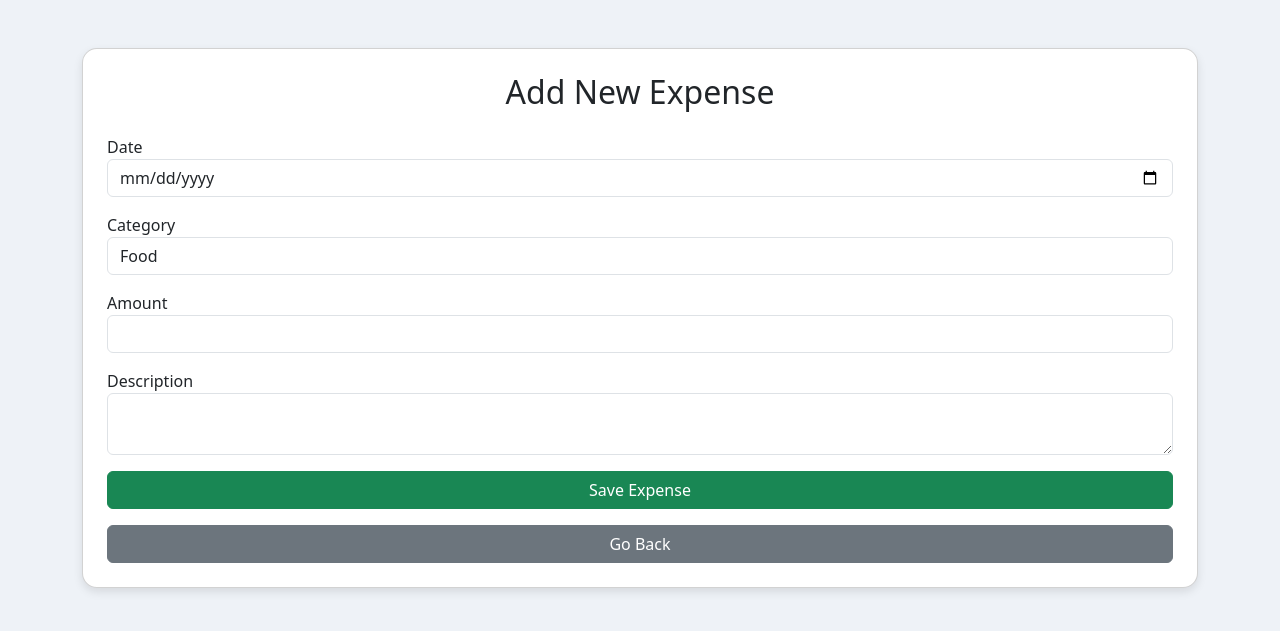
After one commit to NavuruSahithya/CaseStudies-Assignments, a Flask app: page /edit/1 in a window 1280 px wide. The commit adds this page. Shown: the top 631 px of the page. Run offline with Flask 3, Linux system fonts and the light colour scheme.

Commit message:
Updates to the applications

```diff
--- a/Assignemnts/expense_tracker_python/app.py
+++ b/Assignemnts/expense_tracker_python/app.py
@@ -20,6 +20,7 @@ if not os.path.exists(DATA_FILE) or os.path.getsize(DATA_FILE) == 0:
 # Home Route
 @app.route('/')
 def home():
+
     df = pd.read_csv(DATA_FILE)
 
     total_expense = df["Amount"].sum() if not df.empty else 0
@@ -35,7 +36,7 @@ def home():
     )
 
     monthly_expense = (
-        df[df["Date"].str.contains(datetime.now().strftime("%Y-%m"))]["Amount"].sum()
+        df[df["Date"].astype(str).str.contains(datetime.now().strftime("%Y-%m"))]["Amount"].sum()
         if not df.empty else 0
     )
 
@@ -46,20 +47,23 @@ def home():
         total=total_expense,
         monthly=monthly_expense,
         highest=highest_category,
-        expenses=df.to_dict(orient='records')
+        expenses=df.reset_index().to_dict(orient='records')
     )
 
 
 # Add Expense Route
 @app.route('/add', methods=['GET', 'POST'])
 def add_expense():
+
     if request.method == 'POST':
+
         date = request.form['date']
         category = request.form['category']
         amount = request.form['amount']
         description = request.form['description']
 
         try:
+
             amount = float(amount)
 
             new_data = pd.DataFrame([{
@@ -69,18 +73,66 @@ def add_expense():
                 "Description": description
             }])
 
-            new_data.to_csv(DATA_FILE, mode='a', header=False, index=False)
+            new_data.to_csv(
+                DATA_FILE,
+                mode='a',
+                header=False,
+                index=False
+            )
 
             return redirect(url_for('home'))
 
         except ValueError:
             return "Invalid Amount Entered"
 
-    return render_template("add_expense.html")
+    return render_template("edit_expense.html")
+
+
+# Delete Expense
+@app.route('/delete/<int:index>')
+def delete_expense(index):
+
+    df = pd.read_csv(DATA_FILE)
+
+    if index < len(df):
+
+        df = df.drop(index)
+
+        df.reset_index(drop=True, inplace=True)
+
+        df.to_csv(DATA_FILE, index=False)
+
+    return redirect(url_for('home'))
+
+
+# Edit Expense
+@app.route('/edit/<int:index>', methods=['GET', 'POST'])
+def edit_expense(index):
+
+    df = pd.read_csv(DATA_FILE)
+
+    if request.method == 'POST':
+
+        df.loc[index, 'Date'] = request.form['date']
+        df.loc[index, 'Category'] = request.form['category']
+        df.loc[index, 'Amount'] = float(request.form['amount'])
+        df.loc[index, 'Description'] = request.form['description']
+
+        df.to_csv(DATA_FILE, index=False)
+
+        return redirect(url_for('home'))
+
+    expense = df.loc[index]
+
+    return render_template(
+        'edit_expense.html',
+        expense=expense
+    )
 
 
 # Generate Pie Chart
 def generate_chart(category_expense):
+
     if not category_expense:
         return
 
@@ -88,13 +140,20 @@ def generate_chart(category_expense):
     amounts = list(category_expense.values())
 
     plt.figure(figsize=(6, 6))
-    plt.pie(amounts, labels=categories, autopct='%1.1f%%')
+
+    plt.pie(
+        amounts,
+        labels=categories,
+        autopct='%1.1f%%'
+    )
+
     plt.title("Expense Distribution")
 
     if not os.path.exists("static"):
         os.makedirs("static")
 
     plt.savefig("static/chart.png")
+
     plt.close()
 
 
--- a/Assignemnts/expense_tracker_python/expenses.csv
+++ b/Assignemnts/expense_tracker_python/expenses.csv
@@ -1,4 +1,5 @@
 Date,Category,Amount,Description
-2026-05-05,Food,5000.0,"Team Lunch, Birthday Parties"
+2026-05-10,Food,7000.0,"Lunch,Dinner,Birthdays"
 2026-05-01,Travel,2500.0,"Metro, Cab, Bus"
 2026-02-07,Shopping,10000.0,"birthday, festivals"
+2026-05-02,Entertainment,1000.0,Dance
--- /dev/null
+++ b/Assignemnts/expense_tracker_python/templates/edit_expense.html
@@ -0,0 +1,70 @@
+<!doctype html>
+<html>
+  <head>
+    <title>Add Expense</title>
+
+    <link
+      href="https://cdn.jsdelivr.net/npm/bootstrap@5.3.0/dist/css/bootstrap.min.css"
+      rel="stylesheet"
+    />
+
+    <style>
+      body {
+        background: #eef2f7;
+      }
+
+      .card {
+        border-radius: 15px;
+        box-shadow: 0px 4px 10px rgba(0, 0, 0, 0.1);
+      }
+    </style>
+  </head>
+
+  <body>
+    <div class="container mt-5">
+      <div class="card p-4">
+        <h2 class="text-center mb-4">Add New Expense</h2>
+
+        <form method="POST">
+          <div class="mb-3">
+            <label>Date</label>
+
+            <input type="date" name="date" class="form-control" required />
+          </div>
+
+          <div class="mb-3">
+            <label>Category</label>
+
+            <select name="category" class="form-control">
+              <option>Food</option>
+              <option>Travel</option>
+              <option>Bills</option>
+              <option>Shopping</option>
+              <option>Entertainment</option>
+            </select>
+          </div>
+
+          <div class="mb-3">
+            <label>Amount</label>
+
+            <input type="number" name="amount" class="form-control" required />
+          </div>
+
+          <div class="mb-3">
+            <label>Description</label>
+
+            <textarea name="description" class="form-control"></textarea>
+          </div>
+
+          <button class="btn btn-success w-100">Save Expense</button>
+
+          <div class="mt-3">
+            <a href="{{ url_for('home') }}" class="btn btn-secondary w-100">
+              Go Back
+            </a>
+          </div>
+        </form>
+      </div>
+    </div>
+  </body>
+</html>
--- a/Python-Expense-Tracker/data.csv
+++ b/Python-Expense-Tracker/data.csv
@@ -3,3 +3,4 @@ date,category,amount,description
 2026-04-13,Food,1500.0,Team lunch ,parties
 2026-08-15,Bills,5000.0,Groceries, House Rent, Electricity, Maid
 2026-02-07,Others,5000.0,birthday month,college fests
+2025-02-03,Others,1500.0,Lunch,Dinner
```
Also changed, not shown: Assignemnts/expense_tracker_python/templates/add_expense.html (deleted, +0 -74 lines), Assignemnts/expense_tracker_python/templates/dashboard.html (+52 -28 lines), Assignemnts/expense_tracker_python/static/chart.png.
